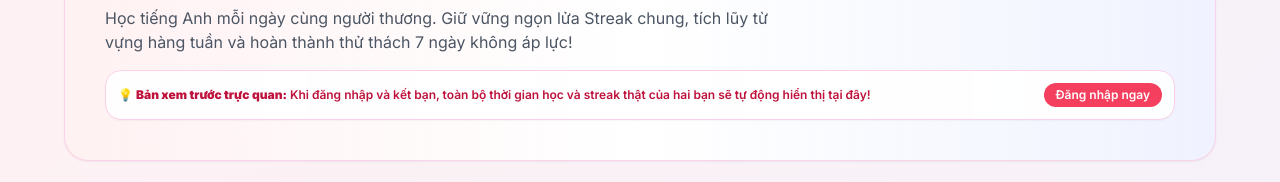
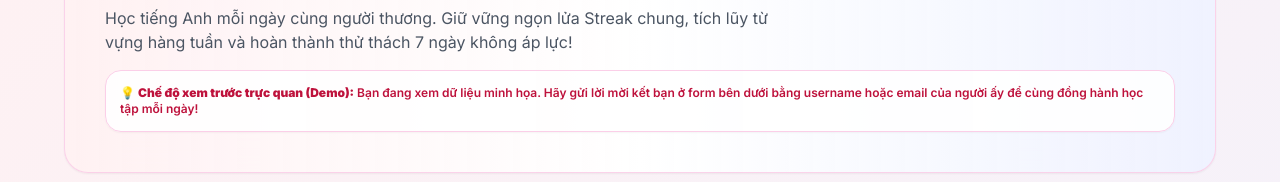
Before and after one commit to Trunghinni/toeic-master, a Next.js app in the folder apps/web/: page /social in a window 1280 px wide. Shown: the part 233-415 px from the top of the page. Built offline with nearby package versions, Linux system fonts and the light colour scheme; no server answers.

Commit message:
fix(social): resolve loading hang, demo mode and add mock transparency banners

```diff
--- a/apps/web/src/app/(app)/social/page.tsx
+++ b/apps/web/src/app/(app)/social/page.tsx
@@ -12,6 +12,7 @@ import {
   Send,
   CalendarCheck2,
   MessageCircleHeart,
+  Loader2,
 } from 'lucide-react';
 import { socialApi } from '@/lib/api-client';
 
@@ -117,6 +118,7 @@ export default function SocialCouplePage() {
   const [pending, setPending] = useState<PendingItem[]>([]);
   const [leaderboard, setLeaderboard] = useState<{ rank: number; displayName: string; totalXp: number; currentStreak: number; targetScore: number }[]>(FALLBACK_LEADERBOARD);
   const [isDemoMode, setIsDemoMode] = useState(false);
+  const [isInitialLoading, setIsInitialLoading] = useState(true);
 
   // Love notes
   const [loveNote, setLoveNote] = useState('');
@@ -156,6 +158,8 @@ export default function SocialCouplePage() {
       } catch (err) {
         console.error('Failed to load social data', err);
         setIsDemoMode(true);
+      } finally {
+        setIsInitialLoading(false);
       }
     }
     loadSocialData();
@@ -207,6 +211,15 @@ export default function SocialCouplePage() {
     setLoveNote('');
   };
 
+  if (isInitialLoading) {
+    return (
+      <div className="min-h-[500px] flex flex-col items-center justify-center gap-4">
+        <Loader2 className="w-10 h-10 text-rose-400 animate-spin" />
+        <p className="text-sm font-semibold text-[#3F3355]">Đang mở góc học đôi bạn... 💕</p>
+      </div>
+    );
+  }
+
   return (
     <div className="max-w-6xl mx-auto pb-20 space-y-8">
       {/* Header Banner */}
@@ -226,13 +239,10 @@ export default function SocialCouplePage() {
 
         {/* Demo Mode Reminder Pill */}
         {isDemoMode && (
-          <div className="mt-4 p-3 bg-white/90 border border-pink-200 rounded-2xl text-xs text-brand-700 font-semibold flex items-center justify-between gap-3 shadow-xs">
+          <div className="mt-4 p-3.5 bg-white/90 border border-pink-200 rounded-2xl text-xs text-brand-700 font-semibold flex items-center justify-between gap-3 shadow-xs">
             <span>
-              💡 <strong>Bản xem trước trực quan:</strong> Khi đăng nhập và kết bạn, toàn bộ thời gian học và streak thật của hai bạn sẽ tự động hiển thị tại đây!
+              💡 <strong>Chế độ xem trước trực quan (Demo):</strong> Bạn đang xem dữ liệu minh họa. Hãy gửi lời mời kết bạn ở form bên dưới bằng username hoặc email của người ấy để cùng đồng hành học tập mỗi ngày!
             </span>
-            <a href="/login" className="px-3 py-1 bg-brand-500 text-white rounded-xl hover:bg-brand-600 transition-colors whitespace-nowrap">
-              Đăng nhập ngay
-            </a>
           </div>
         )}
       </div>
--- a/apps/web/src/app/(app)/speaking/page.tsx
+++ b/apps/web/src/app/(app)/speaking/page.tsx
@@ -9,6 +9,7 @@ import {
   Sparkles,
   Award,
   Clock,
+  Info,
 } from 'lucide-react';
 import { speakingWritingApi } from '@/lib/api-client';
 
@@ -194,6 +195,14 @@ export default function SpeakingPracticePage() {
             </button>
           ))}
         </div>
+      </div>
+
+      {/* Demo Mode Notice */}
+      <div className="p-4 bg-teal-50/80 border border-teal-200 rounded-2xl text-xs text-teal-800 flex items-start gap-2.5 shadow-xs">
+        <Info className="w-4 h-4 text-teal-600 shrink-0 mt-0.5" />
+        <span>
+          <strong>Chế độ demo:</strong> Điểm số hiện được tính bằng công thức nội bộ (đo độ dài, tốc độ nói WPM và mức độ bao phủ từ vựng), chưa phải AI nhận diện giọng nói thật. Hệ thống sẽ nâng cấp khi tích hợp dịch vụ AI Speech.
+        </span>
       </div>
 
       {/* Main Practice Workspace */}
--- a/apps/web/src/app/(app)/subscription/page.tsx
+++ b/apps/web/src/app/(app)/subscription/page.tsx
@@ -301,12 +301,12 @@ export default function SubscriptionPage() {
           disabled={processing}
           className="w-full py-3.5 rounded-2xl bg-gradient-to-r from-brand-500 to-rose-600 hover:from-brand-600 hover:to-rose-700 text-white font-bold text-sm shadow-lg shadow-brand-200 transition-all active:scale-95 disabled:opacity-50 flex items-center justify-center gap-2"
         >
-          {processing ? 'Đang kích hoạt gói...' : `Xác nhận nâng cấp gói (${selectedPlan === 'COUPLE_VIP_YEARLY' ? '1.499.000đ' : '199.000đ'})`}
+          {processing ? 'Đang kích hoạt gói...' : 'Kích hoạt VIP Premium (Demo — Miễn phí)'}
           <ArrowRight className="w-4 h-4" />
         </button>
 
-        <p className="text-[11px] text-gray-400 text-center">
-          Thanh toán bảo mật 256-bit SSL. Có thể hủy bất kỳ lúc nào mà không phát sinh phí ẩn.
+        <p className="text-[11px] text-amber-700 text-center font-medium bg-amber-50/90 py-2.5 px-3.5 rounded-xl border border-amber-200">
+          💡 Đang ở chế độ demo, chưa kết nối cổng thanh toán thật — nâng cấp miễn phí để trải nghiệm tính năng Premium.
         </p>
       </div>
     </div>
--- a/apps/web/src/app/(app)/writing/page.tsx
+++ b/apps/web/src/app/(app)/writing/page.tsx
@@ -8,7 +8,8 @@ import {
   Sparkles,
   Award,
   BookOpen,
-  Send
+  Send,
+  Info,
 } from 'lucide-react';
 import { speakingWritingApi } from '@/lib/api-client';
 
@@ -176,6 +177,14 @@ export default function WritingPracticePage() {
             </button>
           ))}
         </div>
+      </div>
+
+      {/* Demo Mode Notice */}
+      <div className="p-4 bg-teal-50/80 border border-teal-200 rounded-2xl text-xs text-teal-800 flex items-start gap-2.5 shadow-xs">
+        <Info className="w-4 h-4 text-teal-600 shrink-0 mt-0.5" />
+        <span>
+          <strong>Chế độ demo:</strong> Bài viết hiện được đánh giá bằng luật tính điểm nội bộ (độ dài số từ và sự xuất hiện của từ khóa bắt buộc), chưa phải AI chấm bài thật. Hệ thống sẽ nâng cấp khi tích hợp dịch vụ AI LLM.
+        </span>
       </div>
 
       {selectedPrompt && (
```
